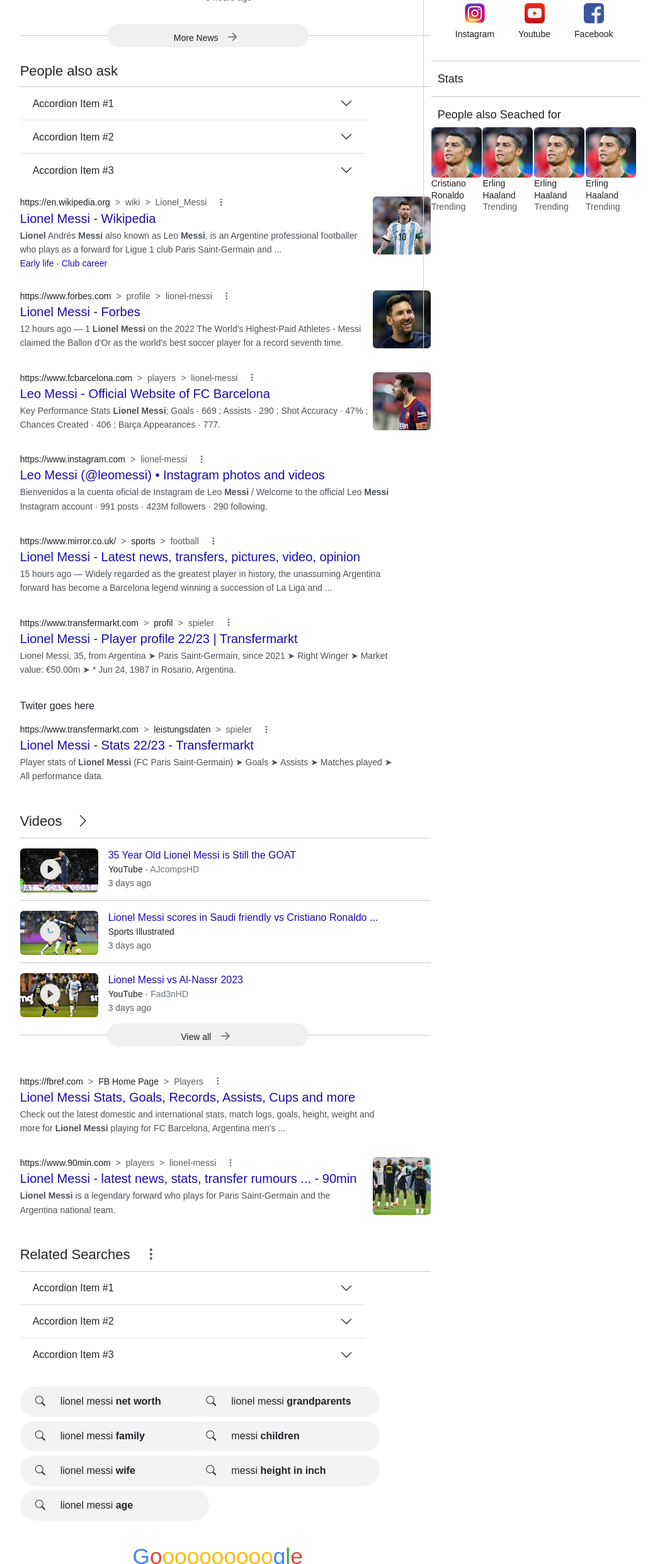
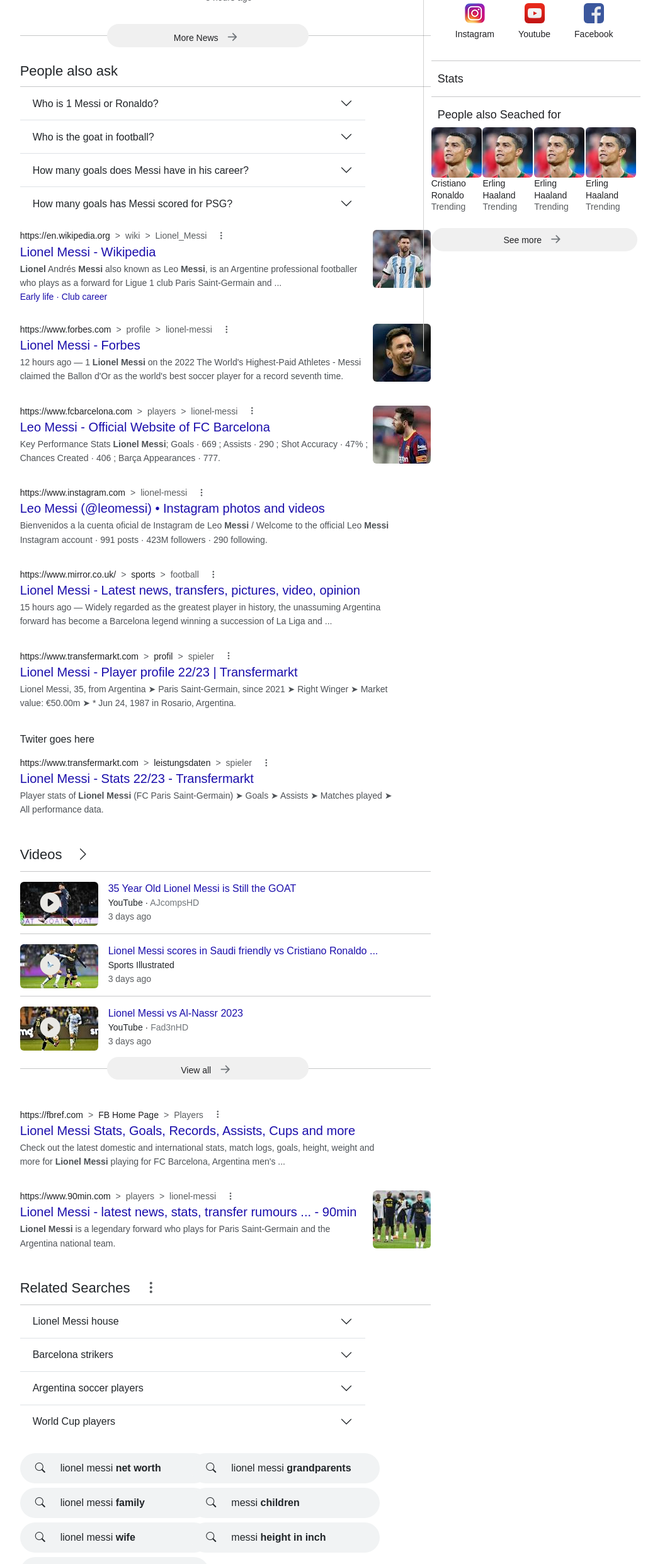
Before and after one commit to MbonuJennifer/Google-Web-Design, a plain HTML site: page index.html in a window 1280 px wide. Shown: the part 897-3380 px from the top of the page at 63% size, without its empty margins (141-1189 px from the left). Drawn offline with nearby package versions, Linux system fonts and the light colour scheme.

```diff
--- a/index.html
+++ b/index.html
@@ -261,7 +261,7 @@
                     aria-expanded="false"
                     aria-controls="flush-collapseOne"
                   >
-                    Accordion Item #1
+                    Who is 1 Messi or Ronaldo?
                   </button>
                 </h2>
                 <div
@@ -287,7 +287,7 @@
                     aria-expanded="false"
                     aria-controls="flush-collapseTwo"
                   >
-                    Accordion Item #2
+                    Who is the goat in football?
                   </button>
                 </h2>
                 <div
@@ -314,7 +314,7 @@
                     aria-expanded="false"
                     aria-controls="flush-collapseThree"
                   >
-                    Accordion Item #3
+                    How many goals does Messi have in his career?
                   </button>
                 </h2>
                 <div
@@ -334,6 +334,37 @@
                   </div>
                 </div>
               </div>
+              <div class="accordion-item">
+                <h2 class="accordion-header" id="flush-headingThree">
+                  <button
+                    class="accordion-button collapsed"
+                    type="button"
+                    data-bs-toggle="collapse"
+                    data-bs-target="#flush-collapseThree"
+                    aria-expanded="false"
+                    aria-controls="flush-collapseThree"
+                  >
+                    How many goals has Messi scored for PSG?
+                  </button>
+                </h2>
+                <div
+                  id="flush-collapseThree"
+                  class="accordion-collapse collapse"
+                  aria-labelledby="flush-headingThree"
+                  data-bs-parent="#accordionFlushExample"
+                >
+                  <div class="accordion-body">
+                    Placeholder content for this accordion, which is intended to
+                    demonstrate the <code>.accordion-flush</code> class. This is
+                    the third item's accordion body. Nothing more exciting
+                    happening here in terms of content, but just filling up the
+                    space to make it look, at least at first glance, a bit more
+                    representative of how this would look in a real-world
+                    application.
+                  </div>
+                </div>
+              </div>
+
             </div>
           </div>
           <div>
@@ -849,7 +880,7 @@
                     aria-expanded="false"
                     aria-controls="flush-collapseOne"
                   >
-                    Accordion Item #1
+                  Lionel Messi house
                   </button>
                 </h2>
                 <div
@@ -875,7 +906,7 @@
                     aria-expanded="false"
                     aria-controls="flush-collapseTwo"
                   >
-                    Accordion Item #2
+                    Barcelona strikers
                   </button>
                 </h2>
                 <div
@@ -902,7 +933,37 @@
                     aria-expanded="false"
                     aria-controls="flush-collapseThree"
                   >
-                    Accordion Item #3
+                    Argentina soccer players
+                  </button>
+                </h2>
+                <div
+                  id="flush-collapseThree"
+                  class="accordion-collapse collapse"
+                  aria-labelledby="flush-headingThree"
+                  data-bs-parent="#accordionFlushExample"
+                >
+                  <div class="accordion-body">
+                    Placeholder content for this accordion, which is intended to
+                    demonstrate the <code>.accordion-flush</code> class. This is
+                    the third item's accordion body. Nothing more exciting
+                    happening here in terms of content, but just filling up the
+                    space to make it look, at least at first glance, a bit more
+                    representative of how this would look in a real-world
+                    application.
+                  </div>
+                </div>
+              </div>
+              <div class="accordion-item">
+                <h2 class="accordion-header" id="flush-headingThree">
+                  <button
+                    class="accordion-button collapsed"
+                    type="button"
+                    data-bs-toggle="collapse"
+                    data-bs-target="#flush-collapseThree"
+                    aria-expanded="false"
+                    aria-controls="flush-collapseThree"
+                  >
+                    World Cup players
                   </button>
                 </h2>
                 <div
@@ -1142,6 +1203,17 @@
             </div>
           </div>
         </div>
+        <div class="d-flex justify-content-center align-items-center rounded-pill mt-2" style="background-color: #F0F0F0; height: 2.3rem;" >
+          <div>
+            <p class="mNewsT">See more</p>
+          </div>
+          <div>
+            <i
+              class="bi bi-arrow-right-short ps-2"
+              style="font-size: 1.8rem; color: #70757a"
+            ></i>
+          </div>
+        </div>
       </div>
     </div>
     <footer class="fFooter bottom">
```
